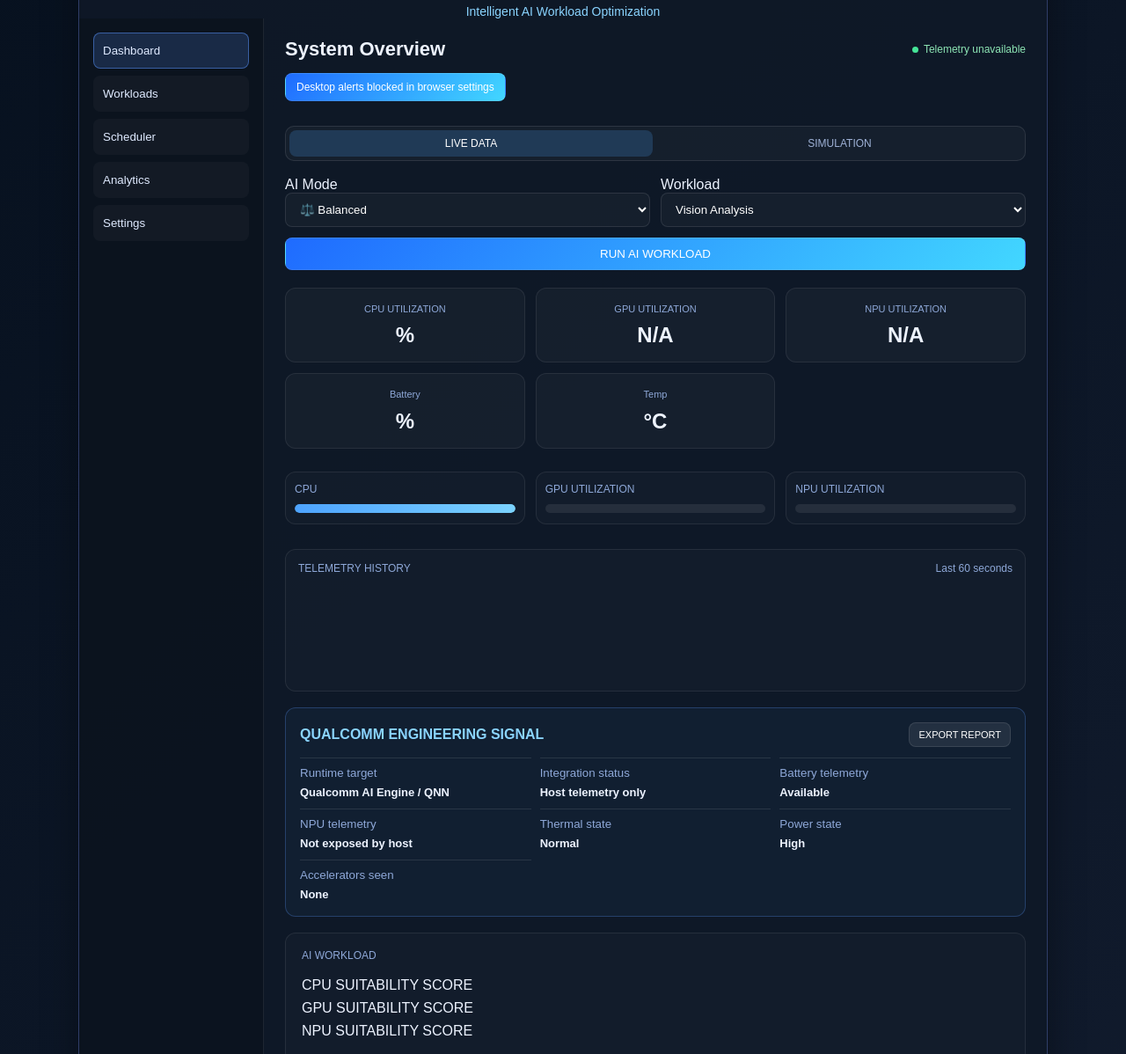
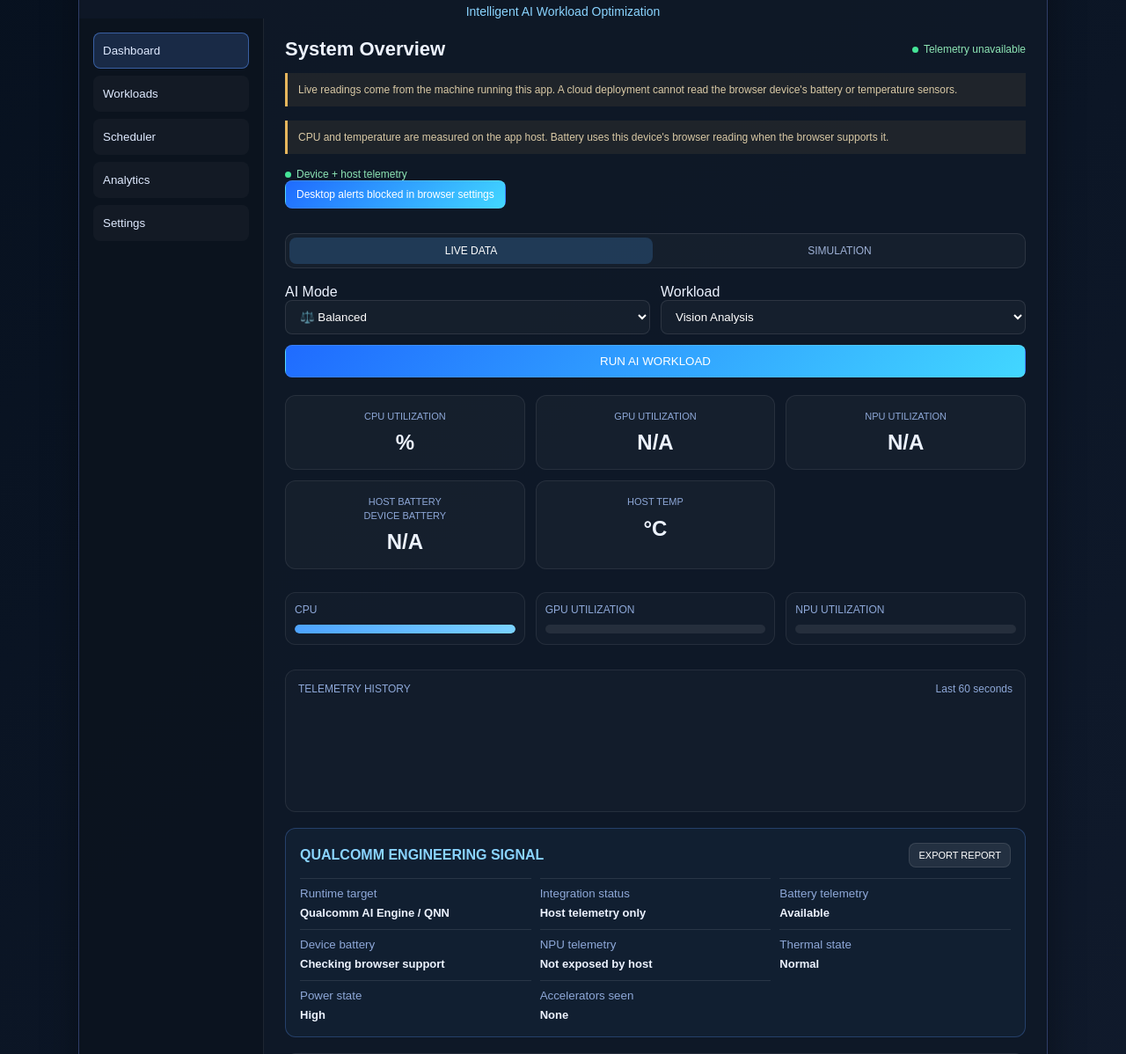
Before and after one commit to vgpcr2005-collab/-Snapdragon-AI-Flow, a FastAPI app: template templates/index.html in a window 1280 px wide. Shown: the part 120-1318 px from the top of the page at 88% size. Run offline with FastAPI, Linux system fonts and the light colour scheme; the template is opened without the code that fills it, so the values that code supplies are empty.

Commit message:
Update project

```diff
--- a/main.py
+++ b/main.py
@@ -43,7 +43,12 @@ def read_windows_cpu_usage():
 def read_temperature():
     try:
         sensors = psutil.sensors_temperatures()
-        readings = [entry.current for values in sensors.values() for entry in values if entry.current is not None]
+        readings = [
+            entry.current
+            for values in sensors.values()
+            for entry in values
+            if entry.current is not None and 0 <= entry.current <= 125
+        ]
         if readings:
             return int(round(max(readings))), "sensor"
     except (AttributeError, OSError):
@@ -69,8 +74,9 @@ def read_system_metrics_details():
         battery = max(0, min(100, int(battery_override)))
         battery_source = "override"
 
-    if temp_override and temp_override.isdigit():
-        temperature, temperature_source = int(temp_override), "override"
+    temperature_override = int(temp_override) if temp_override and temp_override.isdigit() else None
+    if temperature_override is not None and 0 <= temperature_override <= 125:
+        temperature, temperature_source = temperature_override, "override"
     else:
         temperature, temperature_source = read_temperature()
 
@@ -105,13 +111,22 @@ def build_workload(name: str = "Vision Analysis", workload_type: str = "vision",
     )
 
 
-def make_response(workload_key: str = "vision", mode: str = "balanced", source: str = "live"):
+def make_response(
+    workload_key: str = "vision",
+    mode: str = "balanced",
+    source: str = "live",
+    client_battery: int | None = None,
+    use_client_battery: bool = False,
+):
     workload_config = WORKLOADS.get(workload_key, WORKLOADS["vision"])
     metrics, temperature_source, battery_source = read_system_metrics_details()
     if source == "simulation":
         metrics = SystemMetrics(cpu=24, gpu=38, npu=18, battery=71, temperature=43)
         temperature_source = "simulation"
         battery_source = "simulation"
+    elif use_client_battery:
+        metrics.battery = client_battery
+        battery_source = "browser" if client_battery is not None else "unavailable"
     workload = build_workload(
         name=workload_config["label"],
         workload_type=workload_config["type"],
@@ -157,6 +172,7 @@ def make_response(workload_key: str = "vision", mode: str = "balanced", source:
         "available_accelerators": health["available_accelerators"],
         "runtime": "Qualcomm AI Engine / QNN",
         "runtime_status": runtime_status,
+        "telemetry_scope": "simulation profile" if source == "simulation" else "app server",
         "npu_telemetry": "available" if metrics.npu > 0 else "not exposed by host",
         "battery_source": battery_source,
         "temperature_source": temperature_source,
@@ -186,11 +202,19 @@ def evaluate(
     mode: str = Query("balanced"),
     workload: str = Query("vision"),
     source: str = Query("live"),
+    client_battery: int | None = Query(None, ge=0, le=100),
+    use_client_battery: bool = Query(False),
 ):
     if workload not in WORKLOADS:
         valid_workloads = ", ".join(sorted(WORKLOADS))
         raise HTTPException(status_code=400, detail=f"Unknown workload '{workload}'. Valid workloads: {valid_workloads}")
-    result = make_response(workload_key=workload, mode=mode, source=source)
+    result = make_response(
+        workload_key=workload,
+        mode=mode,
+        source=source,
+        client_battery=client_battery,
+        use_client_battery=use_client_battery,
+    )
     return JSONResponse(content=result)
 
 
--- a/templates/index.html
+++ b/templates/index.html
@@ -74,6 +74,15 @@
         white-space: nowrap;
       }
       .telemetry::before { content: ""; display: inline-block; width: 7px; height: 7px; margin-right: 6px; border-radius: 50%; background: #45e497; }
+      .telemetry-note {
+        margin: 0 0 16px;
+        padding: 10px 12px;
+        border-left: 3px solid #e6b65c;
+        background: rgba(230, 182, 92, 0.08);
+        color: #d9c9a5;
+        font-size: 12px;
+        line-height: 1.5;
+      }
       .resource-alert {
         width: min(480px, calc(100% - 48px));
         max-width: none;
@@ -313,8 +322,11 @@
         <div class="content">
           <div class="content-heading">
             <div class="section-title" id="sectionTitle">System Overview</div>
-            <div class="telemetry" id="telemetryStatus">Live telemetry</div>
+            <div class="telemetry" id="telemetryStatus">App host telemetry</div>
           </div>
+          <p class="telemetry-note" id="telemetryScope">Live readings come from the machine running this app. A cloud deployment cannot read the browser device's battery or temperature sensors.</p>
+                    <p class="telemetry-note" id="telemetryScope">CPU and temperature are measured on the app host. Battery uses this device's browser reading when the browser supports it.</p>
+                      <div class="telemetry" id="telemetryStatus">Device + host telemetry</div>
           <button class="notification-button" id="enableNotifications" type="button">Enable desktop alerts</button>
           <dialog class="resource-alert" id="resourceAlert" aria-labelledby="alertTitle" aria-describedby="alertMessages">
             <div>
@@ -364,11 +376,12 @@
               <div class="value">{{ npu if npu else 'N/A' }}</div>
             </div>
             <div class="metric">
-              <div class="label">Battery</div>
-              <div class="value">{{ battery ~ '%' if battery is not none else 'N/A' }}</div>
+              <div class="label">HOST BATTERY</div>
+              <div class="label">DEVICE BATTERY</div>
+              <div class="value" id="batteryValue">N/A</div>
             </div>
             <div class="metric">
-              <div class="label">Temp</div>
+              <div class="label">HOST TEMP</div>
               <div class="value">{{ temperature ~ '°C' if temperature is not none else 'N/A' }}</div>
             </div>
           </div>
@@ -402,6 +415,7 @@
               <div class="engineering-item"><small>Runtime target</small><span id="runtimeValue">Qualcomm AI Engine / QNN</span></div>
               <div class="engineering-item"><small>Integration status</small><span id="runtimeStatus">Host telemetry only</span></div>
               <div class="engineering-item"><small>Battery telemetry</small><span id="batteryStatus">Available</span></div>
+                            <div class="engineering-item"><small>Device battery</small><span id="batteryStatus">Checking browser support</span></div>
               <div class="engineering-item"><small>NPU telemetry</small><span id="npuStatus">Not exposed by host</span></div>
               <div class="engineering-item"><small>Thermal state</small><span id="thermalValue">Normal</span></div>
               <div class="engineering-item"><small>Power state</small><span id="powerValue">High</span></div>
@@ -441,6 +455,7 @@
       const sectionTitle = document.getElementById('sectionTitle');
       const sectionPanel = document.getElementById('sectionPanel');
       const telemetryStatus = document.getElementById('telemetryStatus');
+      const telemetryScope = document.getElementById('telemetryScope');
       const chart = document.getElementById('historyChart');
       const exportBtn = document.getElementById('exportBtn');
       const resourceAlert = document.getElementById('resourceAlert');
@@ -453,6 +468,8 @@
       let refreshInFlight = false;
       let latestResult = null;
       let currentAlertSignature = '';
+      let deviceBatteryPercent = null;
+      let deviceBatteryStatus = 'Checking browser support';
 
       function updateResourceAlert(alerts) {
         const signature = alerts.map((alert) => alert.type).sort().join(',');
@@ -509,6 +526,43 @@
         return value === null || value === undefined ? 'N/A' : value + unit;
       }
 
+      function renderBatteryReading(result = latestResult) {
+        const value = dataSource === 'simulation' ? result?.battery : deviceBatteryPercent;
+        document.getElementById('batteryValue').textContent = formatReading(value, '%');
+        document.getElementById('batteryStatus').textContent = dataSource === 'simulation'
+          ? 'Simulation profile'
+          : deviceBatteryStatus;
+      }
+
+      async function initializeDeviceBattery() {
+        if (typeof navigator.getBattery !== 'function') {
+          deviceBatteryStatus = 'Unavailable in this browser';
+          renderBatteryReading();
+          return;
+        }
+
+        try {
+          const battery = await navigator.getBattery();
+          const updateBattery = () => {
+            deviceBatteryPercent = Number.isFinite(battery.level)
+              ? Math.max(0, Math.min(100, Math.round(battery.level * 100)))
+              : null;
+            deviceBatteryStatus = deviceBatteryPercent === null
+              ? 'Unavailable in this browser'
+              : battery.charging ? 'This device, charging' : 'This device';
+            renderBatteryReading();
+            if (dataSource === 'live') refreshDashboard();
+          };
+          battery.addEventListener('levelchange', updateBattery);
+          battery.addEventListener('chargingchange', updateBattery);
+          updateBattery();
+        } catch {
+          deviceBatteryPercent = null;
+          deviceBatteryStatus = 'Unavailable in this browser';
+          renderBatteryReading();
+        }
+      }
+
       function drawHistory() {
         const context = chart.getContext('2d');
         const width = chart.width;
@@ -546,7 +600,12 @@
         const workload = workloadSelect.value;
 
         try {
-          const response = await fetch(`/api/evaluate?mode=${encodeURIComponent(mode)}&workload=${encodeURIComponent(workload)}&source=${dataSource}`);
+          const params = new URLSearchParams({ mode, workload, source: dataSource });
+          if (dataSource === 'live') {
+            params.set('use_client_battery', 'true');
+            if (deviceBatteryPercent !== null) params.set('client_battery', String(deviceBatteryPercent));
+          }
+          const response = await fetch(`/api/evaluate?${params}`);
           const result = await response.json();
           latestResult = result;
           const cpu = result.cpu;
@@ -563,7 +622,6 @@
           const npuText = result.npu === null ? 'N/A' : result.npu + '%';
           document.querySelectorAll('.metric .value')[1].textContent = gpuText;
           document.querySelectorAll('.metric .value')[2].textContent = npuText;
-          document.querySelectorAll('.metric .value')[3].textContent = formatReading(battery, '%');
           document.querySelectorAll('.metric .value')[4].textContent = formatReading(temperature, '°C');
 
           document.querySelectorAll('.fill')[0].style.width = cpu + '%';
@@ -575,13 +633,16 @@
           document.querySelectorAll('.score-row strong')[2].textContent = result.npu_score;
           document.querySelector('.target').textContent = result.recommended_target;
           document.querySelector('.reason').textContent = 'Reason: ' + result.reason;
-          telemetryStatus.textContent = dataSource === 'live' ? 'Live telemetry' : 'Simulation profile';
+          telemetryStatus.textContent = dataSource === 'live' ? 'Device + host telemetry' : 'Simulation profile';
+          telemetryScope.textContent = dataSource === 'live'
+            ? 'CPU and temperature are from the app host. Battery is from this device when exposed by the browser; unavailable readings show N/A.'
+            : 'Simulation values are sample data and do not describe the app server or this browser device.';
           document.getElementById('runtimeValue').textContent = result.runtime;
           document.getElementById('runtimeStatus').textContent = result.runtime_status;
           document.getElementById('npuStatus').textContent = result.npu_telemetry;
           document.getElementById('thermalValue').textContent = result.thermal_state + ' (' + result.temperature_source + ')';
           document.getElementById('powerValue').textContent = result.power_state;
-          document.getElementById('batteryStatus').textContent = result.battery_source;
+          renderBatteryReading(result);
           document.getElementById('acceleratorValue').textContent = result.available_accelerators.length ? result.available_accelerators.join(', ').toUpperCase() : 'None detected';
           updateResourceAlert(dataSource === 'live' ? result.alerts : []);
           drawHistory();
@@ -648,6 +709,7 @@
         URL.revokeObjectURL(link.href);
       });
 
+      initializeDeviceBattery();
       refreshDashboard();
       updateNotificationButton();
       setInterval(refreshDashboard, 6000);
```
Also changed, not shown: tests/test_scheduler.py (+35 -0 lines).
